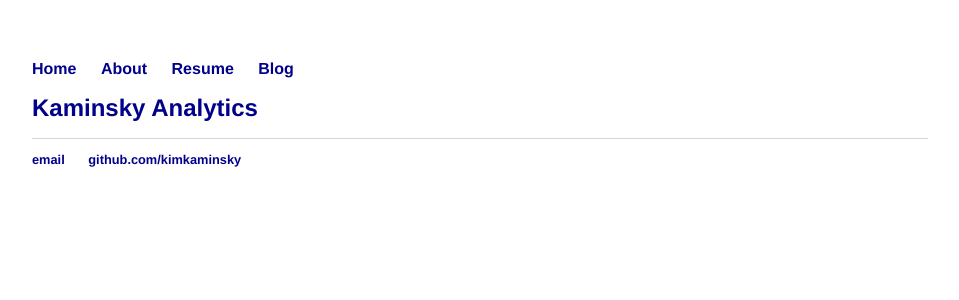
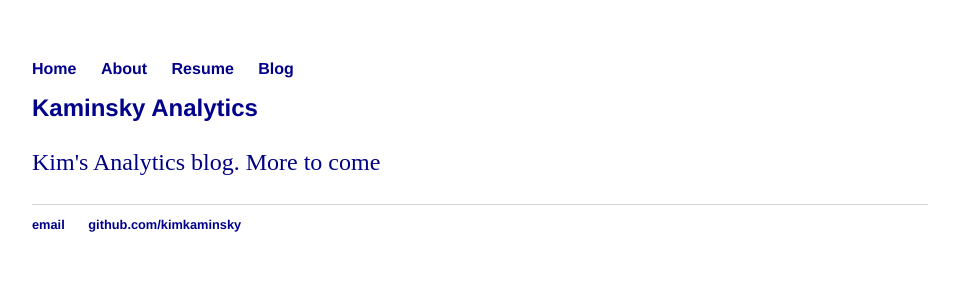
Before and after one commit to KimKaminsky/kimkaminsky.github.io, a Jekyll site: the page built from index.html, in a window 1280 px wide. Shown: the top 300 px of the page, without its empty margins (160-1119 px from the left). Built offline with Jekyll 4.4.1, drawn with Linux system fonts in a browser that asks for light colours.

Commit message:
Update index.html

```diff
--- a/index.html
+++ b/index.html
@@ -1,37 +1,8 @@
-<!DOCTYPE html>
-<html lang="en">
-
-	<head>
-		<meta charset="utf-8">
-		<meta name="viewport" width="device-width, initial-scale=1.0">
-		<meta name="description" content="Kaminsky Analytics - blog about my data science journey and portfolio to showcase my work.">
-		<meta name="author" content="Kimberly Kaminsky">
-		<title>Kaminsky Analytics</title>
-		<!-- link to main stylesheet -->
-			<link rel="stylesheet" type="text/css" href="/css/main.css">
-	</head>
-	<body>
-		<nav>
-    		<ul>
-        		<li><a href="/">Home</a></li>
-	        	<li><a href="/about">About</a></li>
-        		<li><a href="/resume">Resume</a></li>
-        		<li><a href="/blog">Blog</a></li>
-    		</ul>
-		</nav>
-		<div class="container">
-    		<div class="blurb">
-			<h1 class="text-muted"><a href="/">Kaminsky Analytics</a></h1>
-    		</div><!-- /.blurb -->
-		</div><!-- /.container -->
-		<footer>
-    		<ul>
-        		<li><a href="mailto:kim.kaminskyb@gmail.com">email</a></li>
-        		<li><a href="https://github.com/kimkaminsky">github.com/kimkaminsky</a></li>
-		</ul>
-		</footer>
-
-	</body>
-
-
-</html>
+---
+layout: default
+title: Hank Quinlan, Horrible Cop
+---
+<div class="blurb">
+	<h1 class="text-muted"><a href="/">Kaminsky Analytics</a></h1>
+	<p>Kim's Analytics blog. More to come</p>
+</div><!-- /.blurb -->
```
